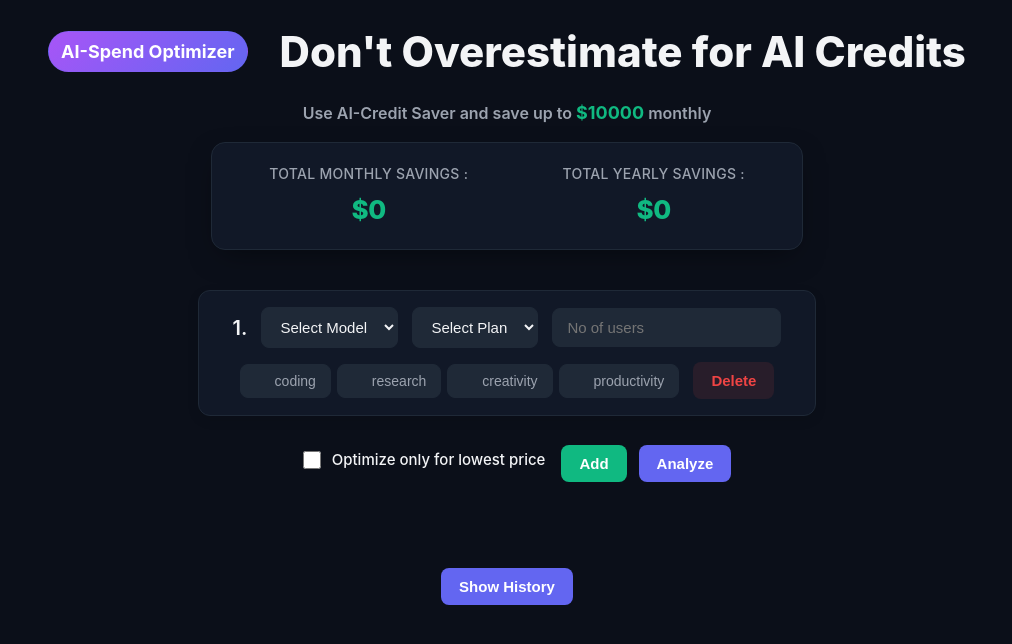
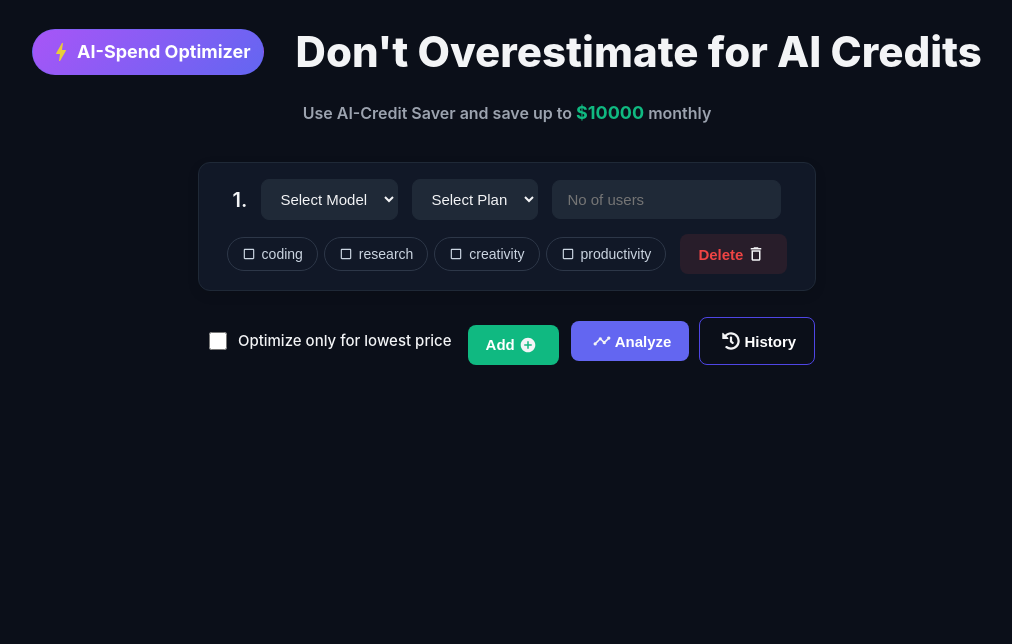
Before and after one commit to 98180883/AI-credit-Saver-, a React (Vite) app: page / in a window 1280 px wide. Shown: the top 644 px of the page, without its empty margins (133-1145 px from the left). Built offline with nearby package versions, Linux system fonts and the light colour scheme.

Commit message:
style: Improve UI and added modern react Icons

```diff
--- a/src/App.jsx
+++ b/src/App.jsx
@@ -12,7 +12,14 @@ import {
   FaArrowUp,
   FaArrowDown
 } from "react-icons/fa";
-
+import { FaFileDownload } from "react-icons/fa";
+import { FaHistory } from "react-icons/fa";
+import {IoMdAddCircle } from "react-icons/io";
+import { IoAnalyticsSharp } from "react-icons/io5";
+import { MdBolt } from "react-icons/md";
+import {MdDeleteOutline } from "react-icons/md";
+import { MdCheckBoxOutlineBlank } from "react-icons/md";
+import { IoMdCheckbox } from "react-icons/io";
 function App() {
   //set tools
   const [tools, setTools] = useState(()=>{
@@ -164,7 +171,7 @@ async function exportPdf() {
       <div className="header">
 
   <div className="headerTitle">
-    <span>AI-Spend Optimizer</span>
+    <span><MdBolt className="headerIcon"/> AI-Spend Optimizer</span>
 
     <p>Don't Overestimate for AI Credits</p>
   </div>
@@ -174,6 +181,7 @@ async function exportPdf() {
   </p>
 
 </div>
+{results.length>0 &&
 <div className="total_savings">
         <h2>
           Total Monthly Savings : <span>${mo_totalsave}</span>
@@ -182,7 +190,7 @@ async function exportPdf() {
           Total Yearly Savings : <span>${year_totalsave}</span>
         </h2>
       </div>
-
+}
       {tools.map((tool, index) => {
         const availablePlans = tool.model
           ? Object.keys(pricingData[tool.model])
@@ -231,7 +239,7 @@ async function exportPdf() {
             />
 
             <div className="useCases">
-              {useCases.map((use) => (
+              { useCases.map((use) => (
                 <button
                   key={use}
                   type="button"
@@ -242,16 +250,16 @@ async function exportPdf() {
                   }
                   onClick={() => toggleUse(index, use)}
                 >
-                  <span className="checkBox">
-                    {tool.uses.includes(use) ? "✔" : ""}
-                  </span>
+
+                   {tool.uses.includes(use) ? <IoMdCheckbox />:  <MdCheckBoxOutlineBlank/>}
+
                   {use}
                 </button>
               ))}
             </div>
 
             <button id="delTool" onClick={() => delTool(index)}>
-              Delete
+              Delete <MdDeleteOutline className="icons"/>
             </button>
           </div>
         );
@@ -267,7 +275,7 @@ async function exportPdf() {
   Optimize only for lowest price
 </label>
       <button id="addTool" onClick={addTool}>
-        Add
+        Add <IoMdAddCircle className="icons"/>
       </button>
 
       <button
@@ -369,7 +377,7 @@ finally {
       }
 
       >
-        Analyze
+      <IoAnalyticsSharp className="icons"/> Analyze
       </button>
 
  {
@@ -380,6 +388,7 @@ finally {
  }
 
 
+    {results.length>0 &&
       <div className="resultContainer">
         {results.map((r, index) => (
           <section key={index}
@@ -438,7 +447,7 @@ finally {
                 </span>
               </p>
                 <button className="downloadBtn" onClick={exportPdf}>
-                 Download AI-Powered Optimization Report
+                <FaFileDownload className="Icon"/> Download AI-Powered Optimization Report
                  </button>
             </div>
          <SavingsChart
@@ -450,14 +459,15 @@ finally {
           </section>
         ))}
       </div>
-
-        {loading && (
+}
+        {loading && !summary && (
         <div className="loader"
         >
           <div className="spinner"></div>
           Generating your personalized AI audit summary
         </div>
         )}
+
       {
   summary && (
 
@@ -470,10 +480,10 @@ finally {
     </div>
 
   )
-}
-<button className="historyBtn" onClick={()=>setshowHist(!showHist)}>{
-  showHist?"Hide History" : "Show History"
-  }</button>
+}<button className="historyBtn" onClick={() => setshowHist(!showHist)}>
+  <FaHistory className="icons" />
+  <span>{showHist ? "Hide History" : "History"}</span>
+</button>
         {
         showHist && (<div className="histSection">
 
@@ -487,7 +497,7 @@ finally {
                  <span className="setup">Optimized AI setup :</span> <span className="model">{audit.results[0].reco}</span>
                   </p>
                 <p>
-                  <span className="setup">Month Savings: </span> <span className="savings">${audit.monthlySavings}</span>
+                  <span className="setup">Monthly Savings: </span> <span className="savings">${audit.monthlySavings}</span>
                   </p>
                   <p>
                    <span className="setup">Yearly Savings :</span> <span className="savings">${audit.yearlySavings}</span>
@@ -513,7 +523,10 @@ finally {
                  {audit.tools.map((tool,index)=>(
                  <div key={index}>
                  <p>
-                  <span className="setup">Model: </span> <span className="model">{tool.model} {tool.plan} ({tool.users} users) </span>
+                  <span className="setup">Model: </span>
+                  <span className="model">
+                    {tool.model} {tool.plan}
+                     ({tool.users} users) </span>
                 </p>
 
                 <p>
--- a/src/audit.js
+++ b/src/audit.js
@@ -273,7 +273,7 @@ const yearlysave =
     `${bestModel} ${bestPlan}`,
 
   reason:
-    `${bestModel} ${bestPlan} can handle your usage requirements more efficiently than your current multi model setup  while also generating a monthly savings of $${monthlysave}`,
+    `${bestModel} ${bestPlan} can handle your usage requirements more efficiently than your current AI setup  while also generating a monthly savings of $${monthlysave}`,
 
   monthlysave:
     Math.round(monthlysave),
--- a/src/index.css
+++ b/src/index.css
@@ -62,6 +62,9 @@ overflow-x: hidden;
   font-weight: 600;
   min-height: 100vh;
 }
+.header{
+  margin-bottom: 36px;
+}
 .headerTitle{
   display: flex;
   align-items: center;
@@ -70,6 +73,8 @@ overflow-x: hidden;
 }
 
 .headerTitle span {
+  display: inline-flex;
+  align-items: center;
   background: linear-gradient(135deg, #a855f7, #6366f1);
   color: white !important;
   border: 1px solid rgba(99, 102, 241, 0.3);
@@ -80,7 +85,11 @@ overflow-x: hidden;
   white-space: nowrap;
   margin-right: 20px;
 }
-
+.headerIcon{
+  font-size: 24px;
+  color:rgba(255, 238, 2, 0.777);
+  margin: 4px;
+}
 .headerTitle p{
   margin: 0;
   font-size: 42px;
@@ -180,12 +189,13 @@ overflow-x: hidden;
   padding: 8px 14px;
   font-size: 14px;
   font-weight: 500;
-  border: 1px solid var(--border);
-  background: var(--code-bg);
   color: var(--text);
-  border-radius: 8px;
+  border-radius:20px;
   cursor: pointer;
   transition: all 0.15s ease;
+   border: 1px solid #2d3748;
+  background: transparent;
+  color: #cbd5e1;
 }
 
 .use:hover {
@@ -199,16 +209,12 @@ overflow-x: hidden;
   border-color: var(--primary);
 }
 
-.checkBox {
-  font-size: 14px;
-  display: inline-flex;
-  align-items: center;
-  justify-content: center;
-  width: 14px;
-  height: 14px;
-}
+
 
 #addTool, #analyzeBtn, #delTool {
+  display: inline-flex;
+  justify-content: center;
+  align-items: center;
   padding: 10px 18px;
   border: none;
   border-radius: 8px;
@@ -216,6 +222,7 @@ overflow-x: hidden;
   font-weight: 600;
   cursor: pointer;
   transition: all 0.2s ease;
+  height: 40px;
 }
 
 #addTool {
@@ -267,7 +274,7 @@ overflow-x: hidden;
   gap: 24px;
   flex-wrap: wrap;
   margin: 40px auto;
-
+  height:auto;
 }
 
 .result {
@@ -315,6 +322,7 @@ overflow-x: hidden;
   font-size: 18px;
   color: #c084fc;
   font-weight: bold;
+  text-transform: capitalize;
 }
 .currPrice {
   font-size: 18px;
@@ -435,20 +443,31 @@ code {
   background-color: var(--primary);
   color: white;
 }
+.icons{
+  color: var(--text-h);
+  width: 18px;
+  height: 18px;
+  font-size: 14px;
+  font-weight: 500;
+  margin:4px;
+}
 .historyBtn{
-
+  display: inline-flex;
+  align-items: center;
   width: fit-content;
   padding: 10px 18px;
-  border: none;
   border-radius: 8px;
   font-size: 15px;
   font-weight: 600;
   cursor: pointer;
-  background-color: var(--primary);
+  margin: 10px;
+  background: transparent;
+  border: 1px solid #4f46e5;
   color: white;
 }
 .historyBtn:hover {
-  background-color: var(--primary-hover);
+  background-color: #4f46e5;
+  color: white;
 }
 .histSection {
   display: flex;
@@ -649,4 +668,7 @@ color: var(--danger);
   .downloadBtn {
     display: none;
   }
+  .historyBtn,.showDetailsBtn,#addTool, #analyzeBtn, #delTool {
+   padding: 8px 14px;
+  }
 }
```
Also changed, not shown: 1 other file (tests, documents, lock files or other folders).
